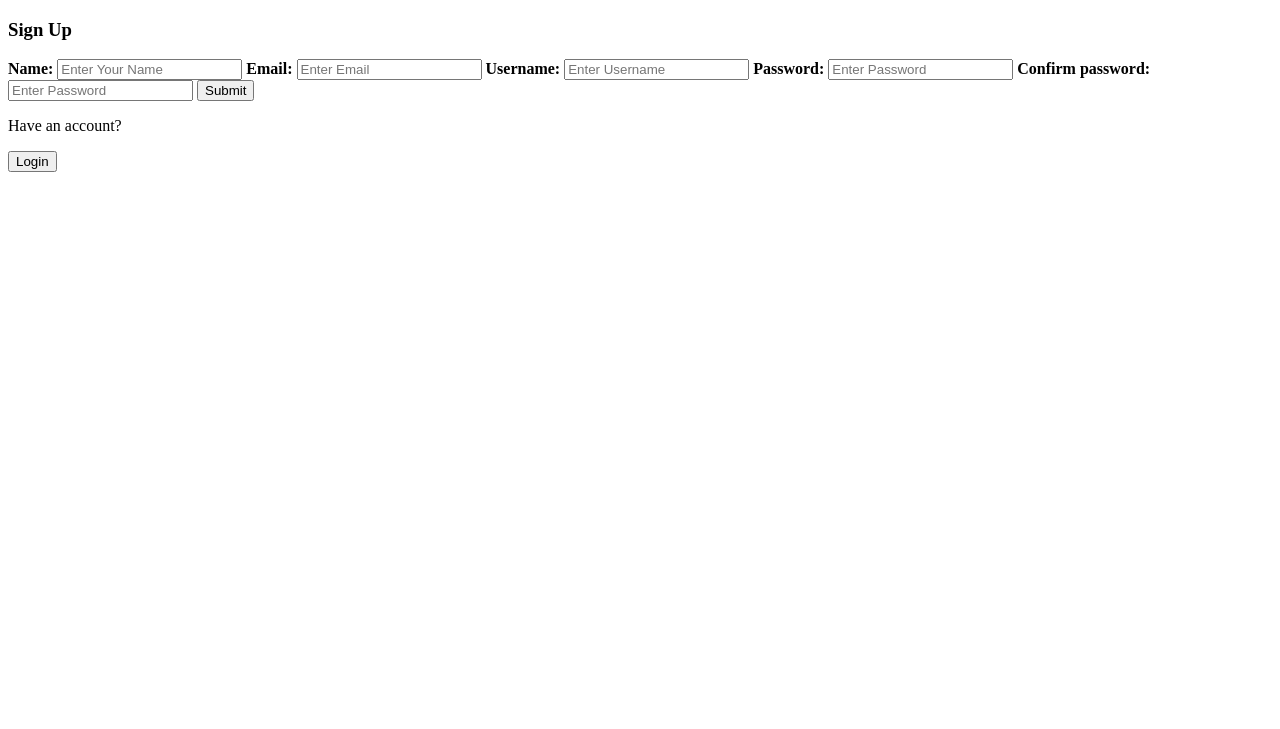
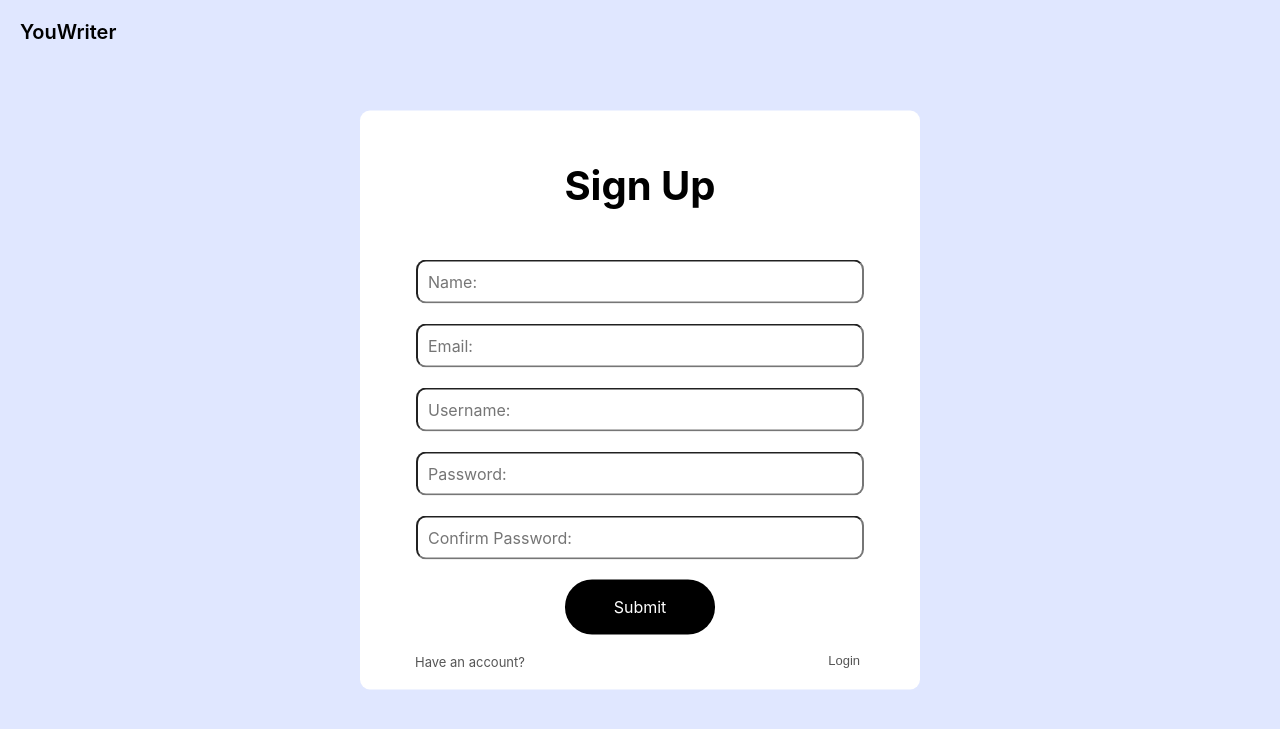
Before and after one commit to holycactusjuice/DeltaHacks-X, a Flask app: page /sign-up in a window 1280 px wide. Shown: the top 729 px of the page. Run offline with Flask 3, Linux system fonts and the light colour scheme.

Commit message:
css styling finished for login & signup

```diff
--- a/website/auth.py
+++ b/website/auth.py
@@ -41,11 +41,11 @@ def sign_up():
         existing_email = user.find_one({'email': email})
 
         if len(email) < 4:
-            flash('Email must be greater than 4 characters', category='error') #flash shows a message on the screen
+            flash('Email must be greater than 4 characters') #flash shows a message on the screen
         elif password1 != password2:
-            flash('Passwords don\'t match', category='error')
+            flash('Passwords don\'t match')
         elif len(password1) < 7:
-            flash('Password must be at least 7 characters', category='error')
+            flash('Password must be at least 7 characters')
         elif existing_user and username == existing_user['username']:
             flash('That username already exists. Please choose another one')
         elif existing_email and email == existing_email['email']:
--- a/website/templates/signup.html
+++ b/website/templates/signup.html
@@ -3,28 +3,136 @@
 <head>
     <meta charset="UTF-8">
     <meta name="viewport" content="width=device-width, initial-scale=1.0">
-    <title>Document</title>
+    <title>Signup | YouWriter </title>
+    <style>
+        .login-form {
+            width: 560px;
+            background: #fff;
+            border-radius: 10px;
+            position: absolute;
+            top: 50%;
+            left: 50%;
+            transform: translate(-50%, -50%);
+            box-sizing: border-box;
+            display: block;
+            padding-left: 15px;
+            padding-right: 15px;
+            padding-bottom: 55px;
+        }
+
+        .input-box {
+            font-family: 'Inter', sans-serif;
+            line-height: 1;
+            font-size: 16px;
+            display: block;
+            width: 80%; /* Adjust the width to make it less wide */
+            margin: 0 auto; /* Center the input box horizontally */
+            background: none;
+            height: 20px;
+            padding: 10px;
+            border-radius: 10px;
+            margin-bottom: 20px;
+        }
+
+        .input-box:focus {
+            border-color:  #0077B6;
+            outline: none;
+        }
+
+        .title {
+            font-family: 'Inter', sans-serif;
+            text-align: center;
+            font-size: 40px;
+            padding-top: 10px;
+            padding-bottom: 10px;
+        }
+
+        .submit {
+            font-family: 'Inter', sans-serif;
+            font-size: 16px;
+            color: #fff;
+            line-height: 1.2;
+            display: flex;
+            justify-content: center;
+            align-items: center;
+            padding: 0 20px;
+            min-width: 150px;
+            height: 55px;
+            background-color: black;
+            border-radius: 27px;
+            margin: 0 auto;
+            border: none;
+        }
+
+        .submit:hover {
+            cursor: pointer;
+            background-color: #0077B6;
+            border: none;
+        }
+
+        .no-account {
+            color: #555;
+            font-size: 13px;
+            margin: 0;
+            padding: 0;
+            box-sizing: border-box;
+            position: fixed;
+            bottom: 20px;
+            left: 55px;
+        }
+
+        .login {
+            font-size: 13px;
+            color: #555;
+            line-height: 1.4;
+            margin: 0;
+            text-decoration: none;
+            background-color: transparent;
+            border: none;
+            padding: 0;
+            box-sizing: border-box;
+            position: fixed;
+            bottom: 20px;
+            right: 60px;
+        }
+
+        .login:hover {
+            cursor: pointer;
+            color: #0077B6;
+        }
+
+        .name{
+            color: black;
+            margin: 0;
+            padding: 0;
+            position: fixed;
+            top: 20px;
+            left: 20px;
+            font-weight: 600;
+            font-family: 'Inter', sans-serif;
+            font-size: 20px;
+        }
+
+    </style>
 </head>
-<body>
-    <form method="POST">
-        <h3>Sign Up</h3>
-        <label for="firstName"><b>Name:</b></label>
-        <input type="text" placeholder="Enter Your Name" name="firstName" required>
+<body style="background-color: #E0E7FF;">
+    <p class="name">YouWriter</p>
+    <div class="login-form" >
+        <form method="POST">
+            <h3 class="title">Sign Up</h3>
+            <input class="input-box" type="text" placeholder="Name:" name="firstName" required>
 
-        <label for="email"><b>Email:</b></label>
-        <input type="email" placeholder="Enter Email" name="email" required>
+            <input class="input-box" type="email" placeholder="Email:" name="email" required>
 
-        <label for="username"><b>Username:</b></label>
-        <input type="text" placeholder="Enter Username" name="username" required>
+            <input class="input-box" type="text" placeholder="Username:" name="username" required>
 
-        <label for="password1"><b>Password:</b></label>
-        <input type="password" placeholder="Enter Password" name="password1" required>
+            <input class="input-box" type="password" placeholder="Password:" name="password1" required>
 
-        <label for="password2"><b>Confirm password:</b></label>
-        <input type="password" placeholder="Enter Password" name="password2" required>
-        <button type="submit">Submit</button>
-    </form>
-    <p>Have an account?</p>
-    <button>Login</button>
+            <input class="input-box" type="password" placeholder="Confirm Password:" name="password2" required>
+            <button type="submit" class="submit">Submit</button>
+        </form>
+        <p style="font-family: 'Inter', sans-serif;" class="no-account">Have an account?</p>
+        <button onclick="window.location.href='login'" class="login">Login</button>
+    </div>
 </body>
 </html>
```
Also changed, not shown: website/templates/login.html (+12 -6 lines).
